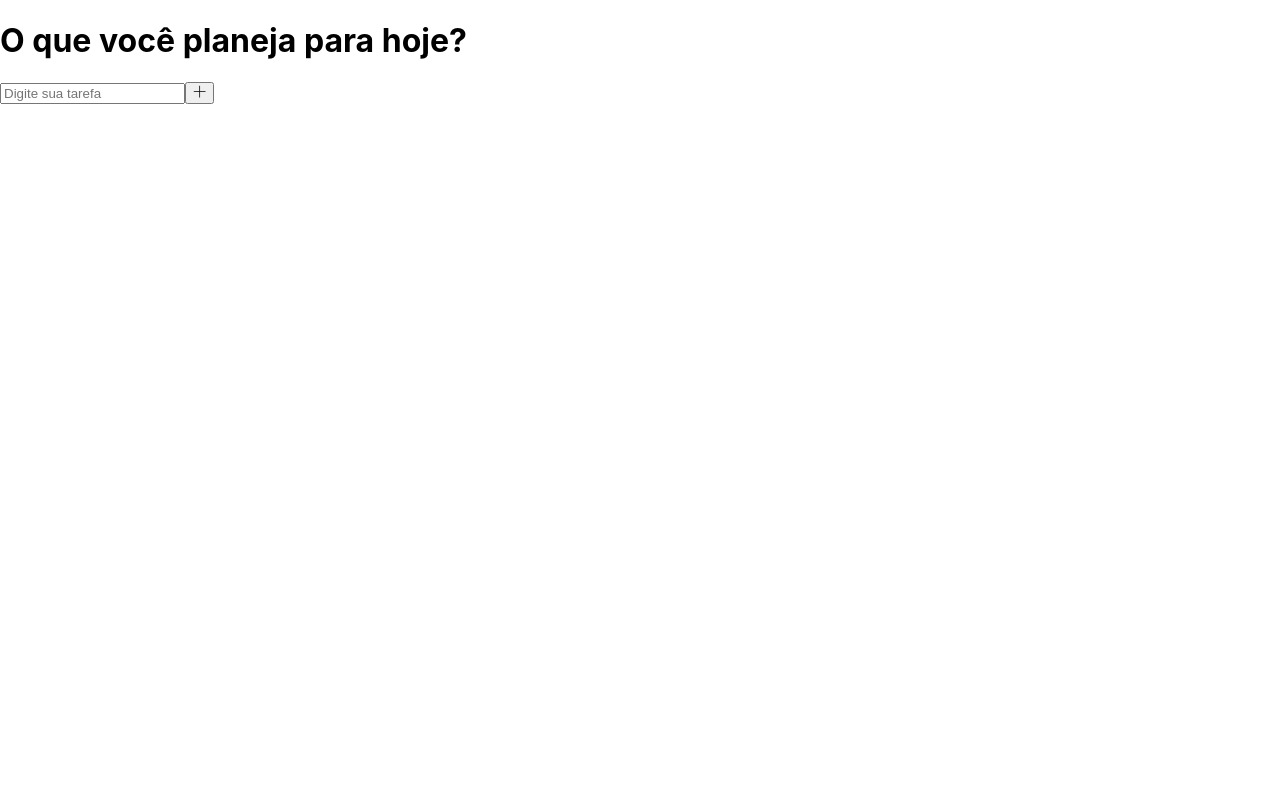
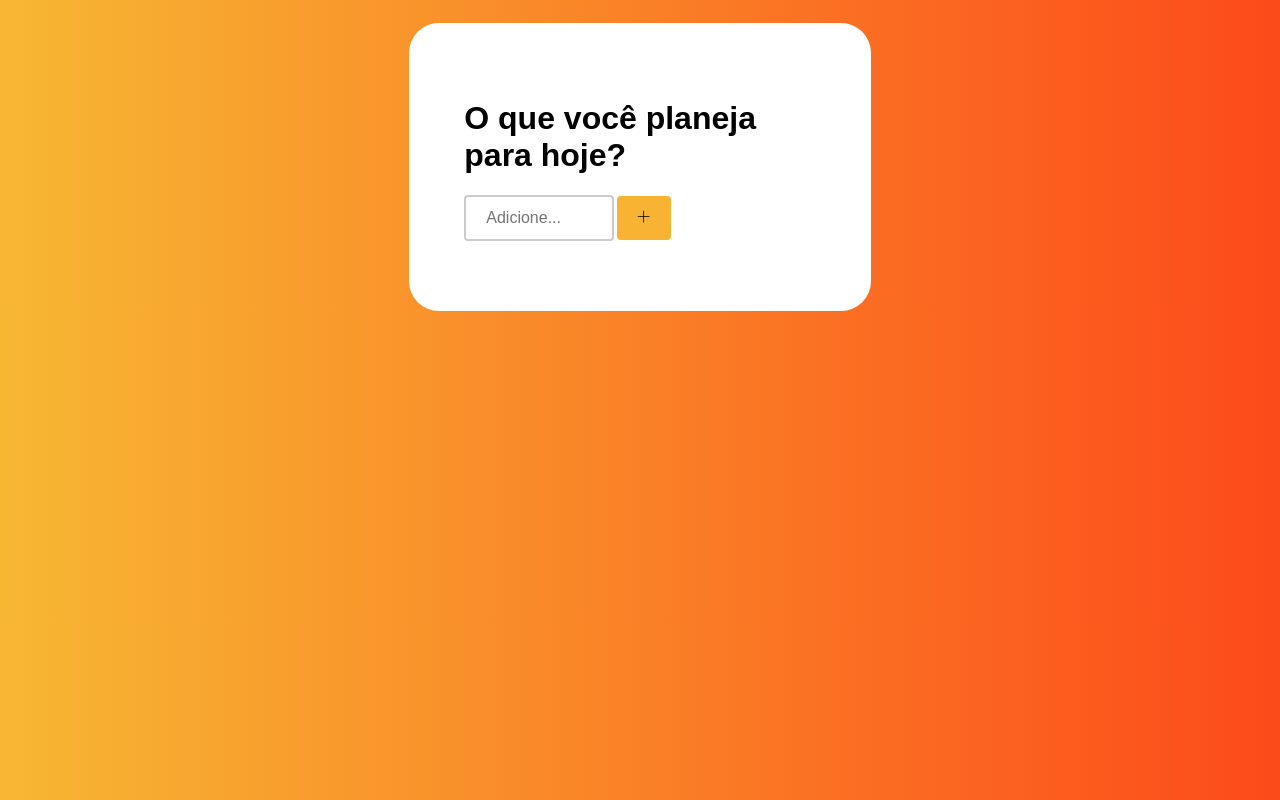
Before and after one commit to TitaSilveira/Task-list, a React (Create React App) app: page / in a window 1280 px wide. Built offline with nearby package versions, Linux system fonts and the light colour scheme.

Commit message:
finalizado estilizaçao dos componentes

```diff
--- a/src/App.css
+++ b/src/App.css
@@ -1,38 +1,22 @@
-.App {
-  text-align: center;
+body {
+  margin: auto;
+  padding: 0;
+  background: #fc4a1a;  /* fallback for old browsers */
+  background: -webkit-linear-gradient(to right, #f7b733, #fc4a1a);
+  background: linear-gradient(to right, #f7b733, #fc4a1a);
+  font-family: sans-serif;
+  display: flex;
+  justify-content: center;
 }
 
-.App-logo {
-  height: 40vmin;
-  pointer-events: none;
-}
-
-@media (prefers-reduced-motion: no-preference) {
-  .App-logo {
-    animation: App-logo-spin infinite 20s linear;
-  }
-}
-
-.App-header {
-  background-color: #282c34;
-  min-height: 100vh;
-  display: flex;
+.container {
+  /* display: flex;
   flex-direction: column;
   align-items: center;
-  justify-content: center;
-  font-size: calc(10px + 2vmin);
-  color: white;
+  justify-content: center; */
+  background-color: white;
+
+  padding: 12%;
+  margin-top: 5%;
+  border-radius: 30px;
 }
-
-.App-link {
-  color: #61dafb;
-}
-
-@keyframes App-logo-spin {
-  from {
-    transform: rotate(0deg);
-  }
-  to {
-    transform: rotate(360deg);
-  }
-}
--- a/src/App.js
+++ b/src/App.js
@@ -50,11 +50,11 @@ function App() {
   }, [])
 
   return (
-    <>
-    <h1>O que você planeja para hoje?</h1>
+    <div className='container'>
+      <h1>O que você planeja para hoje?</h1>
       <Form onList={onChangeList} setNovaTarefa={setNovaTarefa} novaTarefa={novaTarefa}/>
       <List tarefas={tarefas} handleDelete={handleDelete} handleEdit={handleEdit} />
-    </>
+    </div>
   );
 }
 
--- /dev/null
+++ b/src/components/Form/Form.css
@@ -0,0 +1,25 @@
+.input-tarefa {
+    width: 150px;
+    box-sizing: border-box;
+    border: 2px solid #ccc;
+    border-radius: 4px;
+    font-size: 16px;
+    background-color: white;
+    background-position: 10px 10px;
+    background-repeat: no-repeat;
+    padding: 12px 20px 12px 20px;
+    transition: width 0.4s ease-in-out;
+}
+
+.input-tarefa:focus {
+    width: 80%;
+}
+
+.btn-tarefa {
+    padding: 14px 20px 14px 20px;
+    margin-left: 3px;
+    border-radius: 4px;
+    border: none;
+    background-color: #f8b333;
+    color: black;
+}
--- a/src/components/Form/index.js
+++ b/src/components/Form/index.js
@@ -1,5 +1,6 @@
 import React, { useState } from "react";
 import { TfiPlus } from "react-icons/tfi";
+import './Form.css';
 
 const Form = (props) => {
     // const[tarefa, setTarefa] = useState("")
@@ -17,8 +18,13 @@ const Form = (props) => {
 
     return(
     <form onSubmit={submitHandle}>
-        <input type="text" placeholder="Digite sua tarefa" onChange={changeHandle} value={novaTarefa}></input>
-        <button><TfiPlus /></button>
+        <input type="text"
+        placeholder="Adicione..."
+        onChange={changeHandle}
+        value={novaTarefa}
+        className='input-tarefa'
+        ></input>
+        <button className="btn-tarefa"><TfiPlus /></button>
     </form>
 
     )
--- /dev/null
+++ b/src/components/List/List.css
@@ -0,0 +1,23 @@
+.lista {
+    margin-top: 14px;
+}
+
+.lista-tarefa {
+    display: flex;
+    justify-content: space-between;
+    align-items: center;
+
+    padding: 15px;
+    border-radius: 10px;
+    margin-bottom: 7px;
+    width: 88%;
+    background-color: antiquewhite;
+    list-style: none;
+}
+
+.lista-tarefas-icons {
+    display: flex;
+    align-items: center;
+    justify-content: center;
+    gap: 10px;
+}
--- a/src/components/List/index.js
+++ b/src/components/List/index.js
@@ -1,5 +1,6 @@
 import React from "react";
 import { TfiMarkerAlt, TfiTrash } from "react-icons/tfi";
+import './List.css';
 
 
 const List = (props) => {
@@ -7,11 +8,11 @@ const List = (props) => {
 
 
     return(
-        <ul className="tarefas">
+        <div className="lista">
             {tarefas.map((el, index) => {
                 return(
-                   <li key={el}>{el}
-                    <span>
+                   <div className="lista-tarefa" key={el}>{el}
+                    <div className="lista-tarefas-icons">
                         <TfiMarkerAlt
                             className="edit"
                             onClick={(e) => handleEdit(e, index)}
@@ -21,11 +22,11 @@ const List = (props) => {
                             className="delete"
                             onClick={(e) => handleDelete(e, index)}
                         />
-                    </span>
-                </li>
+                    </div>
+                </div>
                 )
             })}
-        </ul>
+        </div>
     )
     //         { tarefas.map((el, index) => {
     //             return(
```
